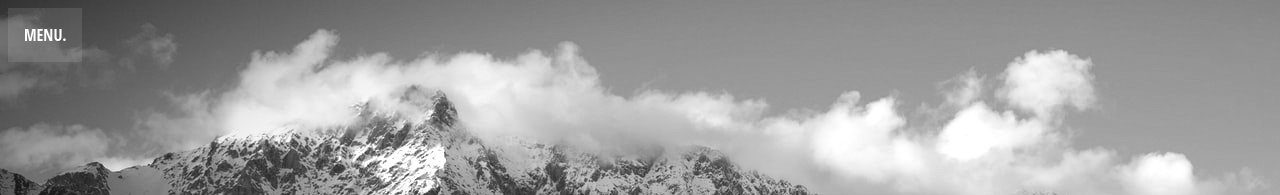
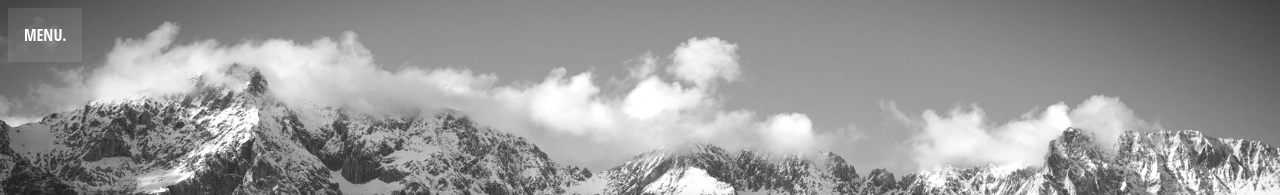
Before and after one commit to skitourentirol/skitourentirol.github.io, a plain HTML site: page index.html in a window 1280 px wide. Shown: the top 195 px of the page. Drawn offline with Linux system fonts and the light colour scheme.

Commit message:
Pic Update

```diff
--- a/main.css
+++ b/main.css
@@ -3,7 +3,8 @@
 
 /* Hintergrundbild Einfügen und Schriftart implementieren */
 body {
-  background: url("images/tirol.jpg");
+  background: url("images/tirol.jpg") no-repeat center fixed;
+  background-size: cover;
   font-family: 'Open Sans Condensed', sans-serif;
 }
 
```
